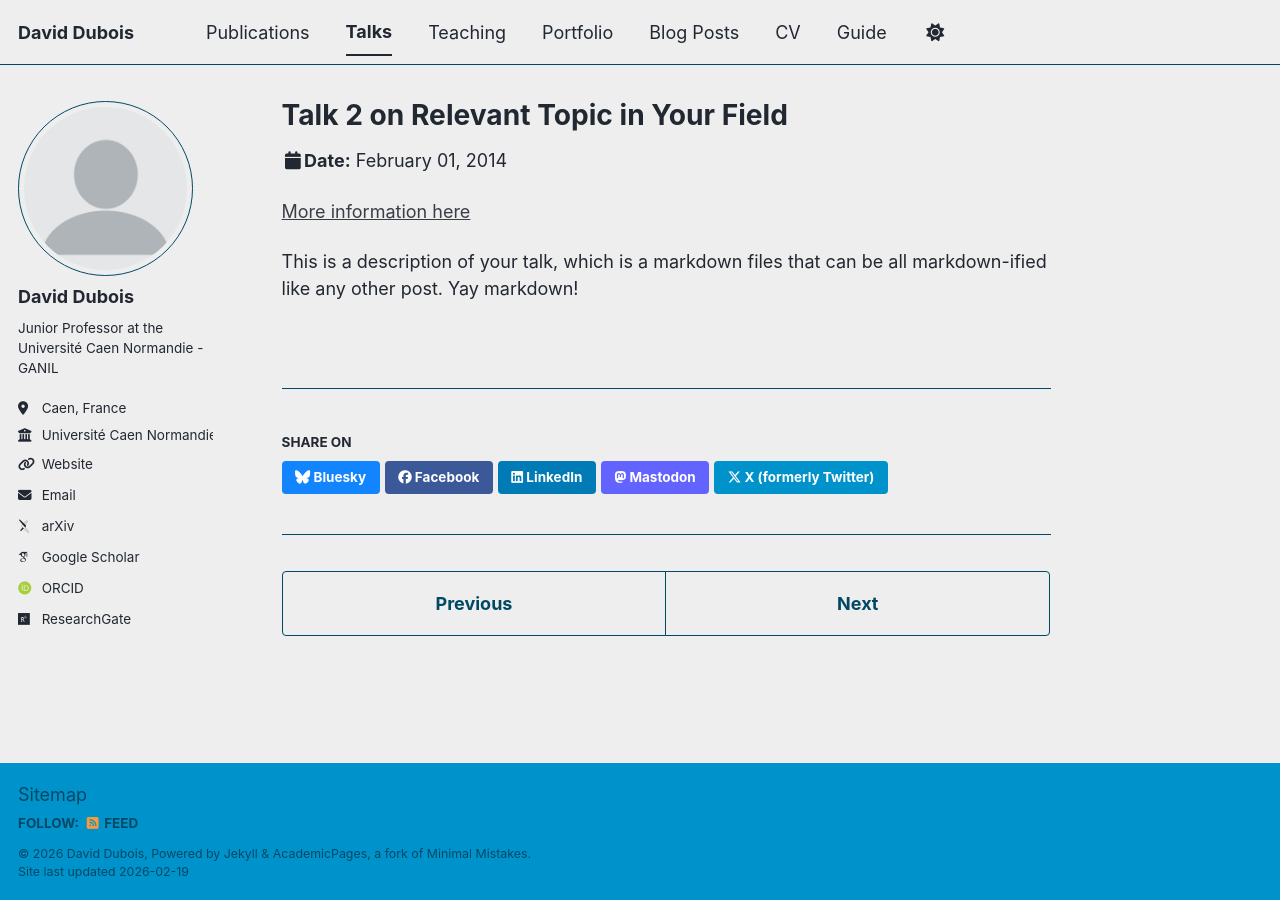
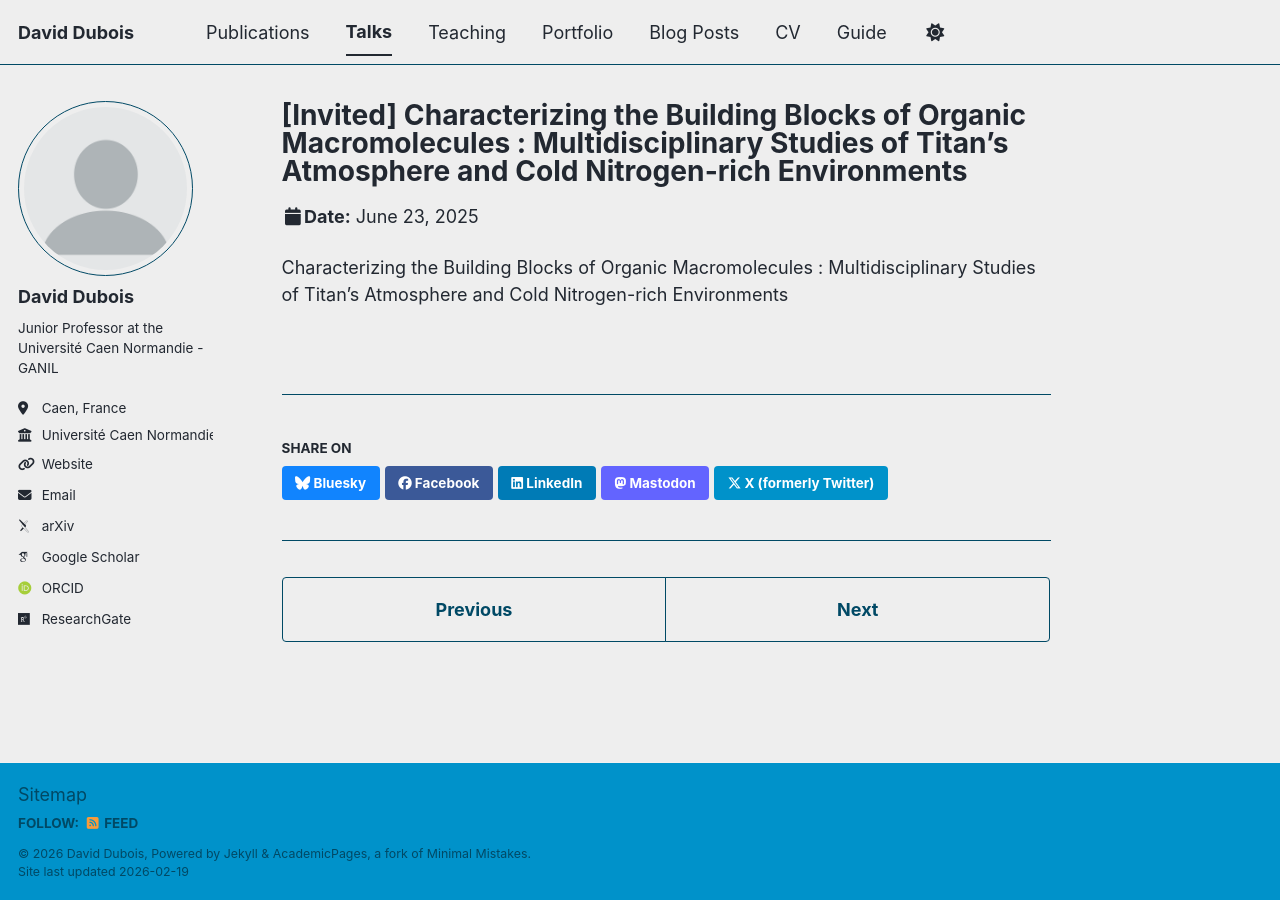
Before and after one commit to daviddubois5/daviddubois, a Jekyll site: the page built from _talks/2014-02-01-talk-2.md, in a window 1280 px wide. Built offline with Jekyll 4.4.1, drawn with Linux system fonts in a browser that asks for light colours; some web fonts are replaced; a script bundle is joined from its source files by our own code; library files that are not in the unit come from our copies.

Commit message:
Update 2014-02-01-talk-2.md

```diff
--- a/_talks/2014-02-01-talk-2.md
+++ b/_talks/2014-02-01-talk-2.md
@@ -1,13 +1,11 @@
 ---
-title: "Talk 2 on Relevant Topic in Your Field"
+title: "[Invited] Characterizing the Building Blocks of Organic Macromolecules : Multidisciplinary Studies of Titan’s Atmosphere and Cold Nitrogen-rich Environments"
 collection: talks
 type: "Talk"
 permalink: /talks/2014-02-01-talk-2
-venue: "London School of Testing"
-date: 2014-02-01
-location: "London, UK"
+venue: "Université d'Orléans, France"
+date: 2025-06-23
+location: "Orléans, France"
 ---
 
-[More information here](http://example2.com)
-
-This is a description of your talk, which is a markdown files that can be all markdown-ified like any other post. Yay markdown!
+Characterizing the Building Blocks of Organic Macromolecules : Multidisciplinary Studies of Titan’s Atmosphere and Cold Nitrogen-rich Environments
```
